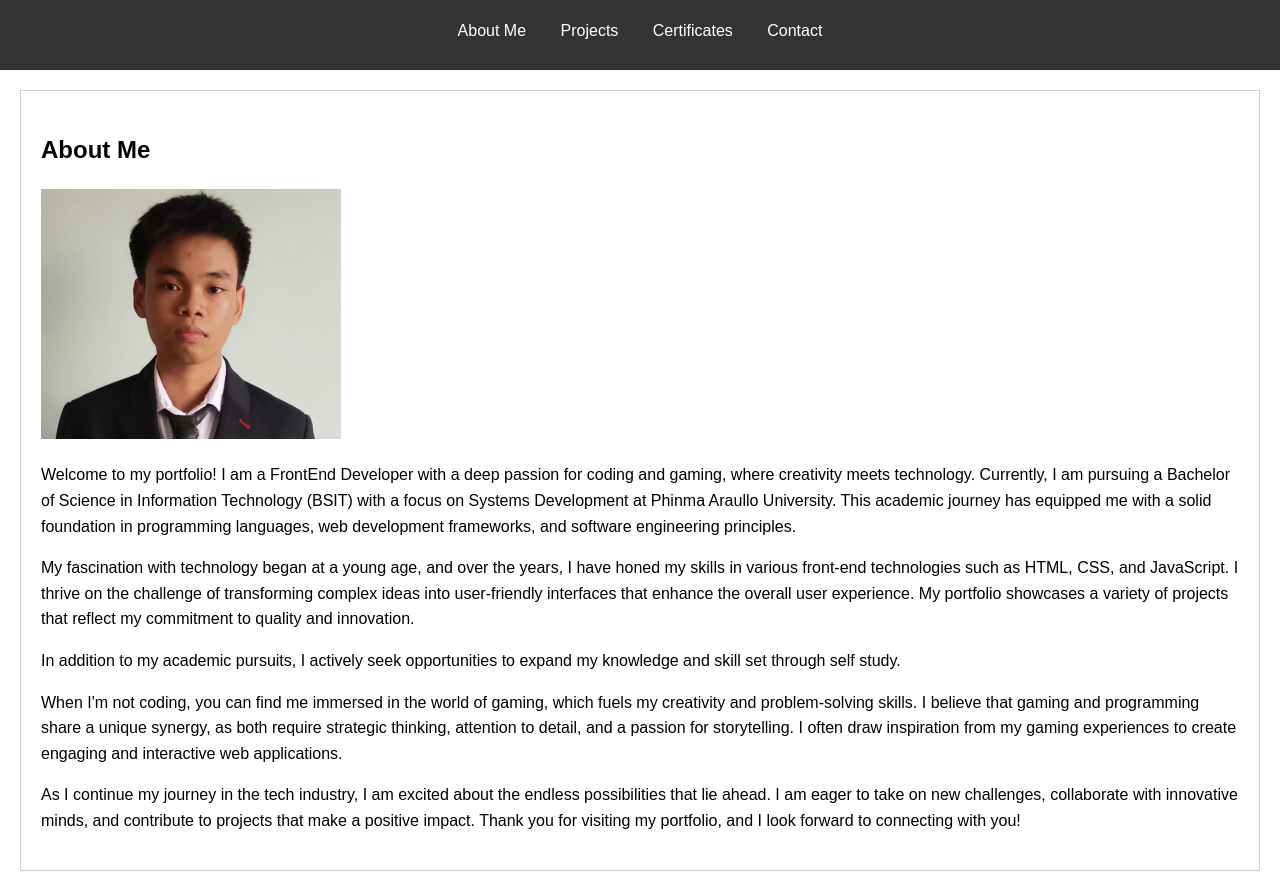
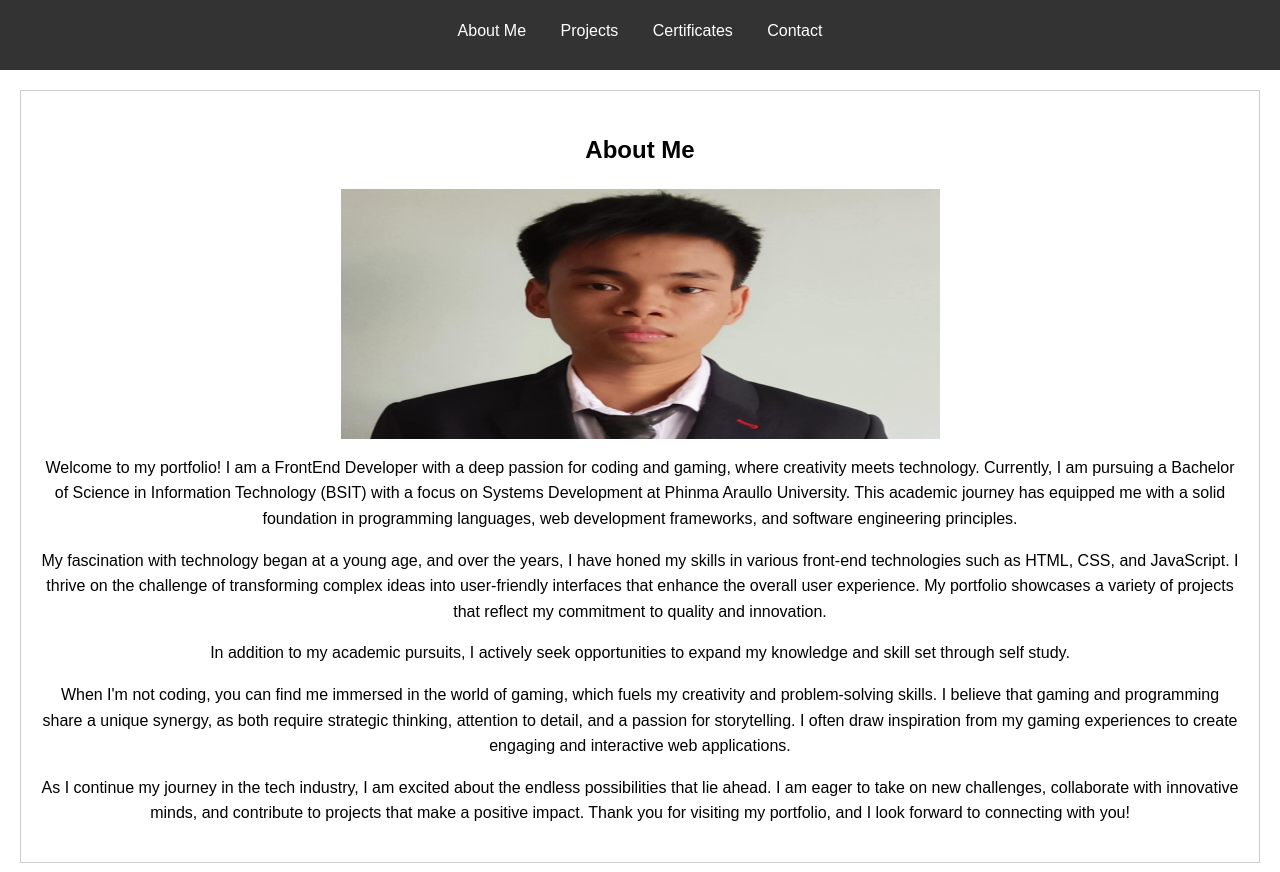
Before and after one commit to Hhrnghi/portfolio, a plain HTML site: page index.html in a window 1280 px wide. Shown: the part 86-958 px from the top of the page. Drawn offline with Linux system fonts and the light colour scheme.

Commit message:
index.html

```diff
--- a/index.html
+++ b/index.html
@@ -20,19 +20,19 @@
     </header>
 
     <section id="about">
-        <h2>About Me</h2>
+        <h2 style="text-align:center;">About Me</h2>
 
-        <img src="13a755b9-3789-4104-902d-2f4547ea6564.jfif" alt="" width="300" height="250">
+        <img src="13a755b9-3789-4104-902d-2f4547ea6564.jfif" alt="" width="300" height="250" class="center">
 
-        <p>Welcome to my portfolio! I am a FrontEnd Developer with a deep passion for coding and gaming, where creativity meets technology. Currently, I am pursuing a Bachelor of Science in Information Technology (BSIT) with a focus on Systems Development at Phinma Araullo University. This academic journey has equipped me with a solid foundation in programming languages, web development frameworks, and software engineering principles.</p>
+        <p style="text-align:center;">Welcome to my portfolio! I am a FrontEnd Developer with a deep passion for coding and gaming, where creativity meets technology. Currently, I am pursuing a Bachelor of Science in Information Technology (BSIT) with a focus on Systems Development at Phinma Araullo University. This academic journey has equipped me with a solid foundation in programming languages, web development frameworks, and software engineering principles.</p>
 
-        <p>My fascination with technology began at a young age, and over the years, I have honed my skills in various front-end technologies such as HTML, CSS, and JavaScript. I thrive on the challenge of transforming complex ideas into user-friendly interfaces that enhance the overall user experience. My portfolio showcases a variety of projects that reflect my commitment to quality and innovation.</p>
+        <p style="text-align:center;">My fascination with technology began at a young age, and over the years, I have honed my skills in various front-end technologies such as HTML, CSS, and JavaScript. I thrive on the challenge of transforming complex ideas into user-friendly interfaces that enhance the overall user experience. My portfolio showcases a variety of projects that reflect my commitment to quality and innovation.</p>
 
-        <p>In addition to my academic pursuits, I actively seek opportunities to expand my knowledge and skill set through self study. </p>
+        <p style="text-align:center;">In addition to my academic pursuits, I actively seek opportunities to expand my knowledge and skill set through self study. </p>
 
-        <p>When I'm not coding, you can find me immersed in the world of gaming, which fuels my creativity and problem-solving skills. I believe that gaming and programming share a unique synergy, as both require strategic thinking, attention to detail, and a passion for storytelling. I often draw inspiration from my gaming experiences to create engaging and interactive web applications.</p>
+        <p style="text-align:center;">When I'm not coding, you can find me immersed in the world of gaming, which fuels my creativity and problem-solving skills. I believe that gaming and programming share a unique synergy, as both require strategic thinking, attention to detail, and a passion for storytelling. I often draw inspiration from my gaming experiences to create engaging and interactive web applications.</p>
 
-        <p>As I continue my journey in the tech industry, I am excited about the endless possibilities that lie ahead. I am eager to take on new challenges, collaborate with innovative minds, and contribute to projects that make a positive impact. Thank you for visiting my portfolio, and I look forward to connecting with you!</p>
+        <p style="text-align:center;">As I continue my journey in the tech industry, I am excited about the endless possibilities that lie ahead. I am eager to take on new challenges, collaborate with innovative minds, and contribute to projects that make a positive impact. Thank you for visiting my portfolio, and I look forward to connecting with you!</p>
     </section>
 
     <section id="projects">
```
